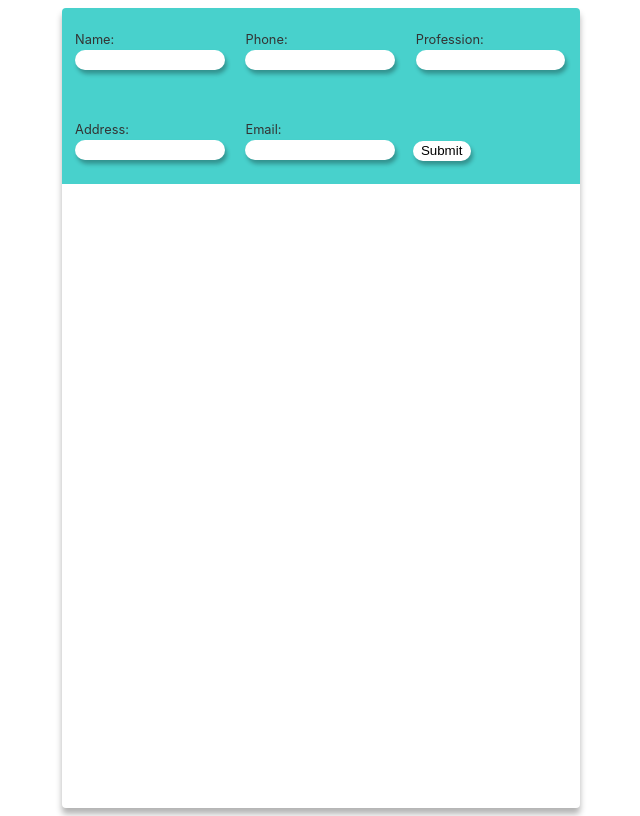
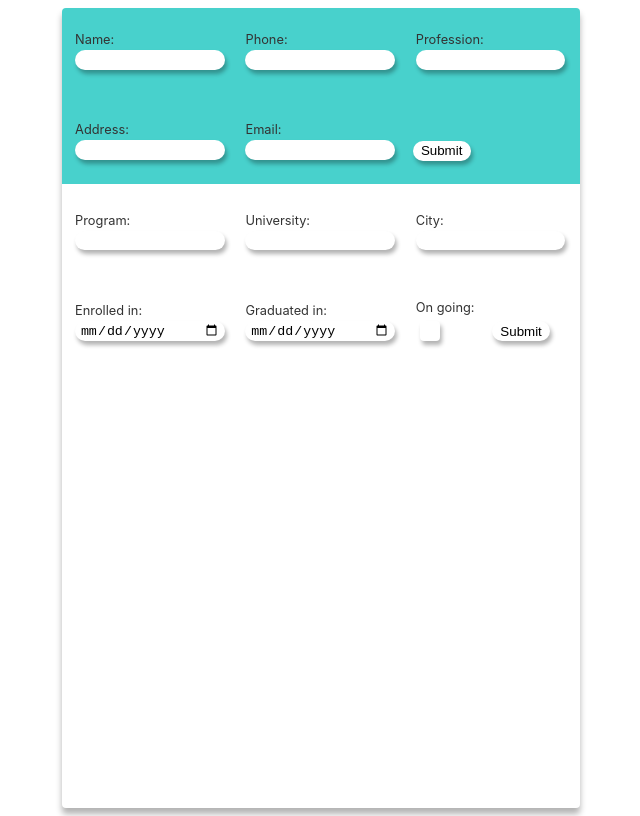
Before and after one commit to simonetimi/cv-app, a React (Vite) app: page / in a window 1280 px wide. Shown: the whole page, without its empty margins (319-959 px from the left). Built offline with nearby package versions, Linux system fonts and the light colour scheme; the HTML template or start-up script is replaced by a standard one.

Commit message:
feat: add education section

```diff
--- a/src/components/Editor.jsx
+++ b/src/components/Editor.jsx
@@ -1,12 +1,16 @@
 /* eslint-disable react/jsx-no-bind */
 /* eslint-disable react/prop-types */
 import '../styles/Editor.css';
+import '../styles/Experience.css';
+
 import Header from './Header';
+import Education from './Education';
 
 function Editor() {
   return (
     <div className='Editor'>
       <Header />
+      <Education />
     </div>
   );
 }
--- a/src/components/Education.jsx
+++ b/src/components/Education.jsx
@@ -2,4 +2,73 @@
 import { useState } from 'react';
 import Input from './Input';
 
-function Education() {}
+function CheckInput({ label, id, handleCheck }) {
+  return (
+    <label htmlFor={id}>
+      {label}:
+      <input id={id} type='checkbox' onChange={handleCheck} />
+    </label>
+  );
+}
+
+function Education() {
+  const [isEduSubmitted, setIsEduSubmitted] = useState(false);
+  const [eduInput, setEduInput] = useState([
+    {
+      program: '',
+      uni: '',
+      location: '',
+      start: '',
+      end: '',
+    },
+  ]);
+  const [eduCheck, setEduCheck] = useState(false);
+
+  function handleSubmit(event) {
+    event.preventDefault();
+    setIsEduSubmitted(true);
+  }
+
+  const handleCheck = (event) => {
+    setEduCheck(event.target.checked);
+  };
+
+  const handleOnChange = (event) => {
+    const { id, value } = event.target;
+    setEduInput((prevState) => ({
+      ...prevState,
+      [id]: value,
+    }));
+  };
+
+  return !isEduSubmitted ? (
+    <section className='forms'>
+      <Input label='Program' type='text' id='program' handleOnChange={handleOnChange} />
+      <Input label='University' type='text' id='uni' handleOnChange={handleOnChange} />
+      <Input label='City' type='text' id='location' handleOnChange={handleOnChange} />
+      <Input label='Enrolled in' type='date' id='start' handleOnChange={handleOnChange} />
+      {!eduCheck && (
+        <Input label='Graduated in' type='date' id='end' handleOnChange={handleOnChange} />
+      )}
+      <CheckInput label='On going' id='ongoing' handleCheck={handleCheck} />
+      <button type='button' onClick={handleSubmit}>
+        Submit
+      </button>
+    </section>
+  ) : (
+    <section className='display'>
+      <div>
+        <p>{eduInput.program}</p>
+        <p>{eduInput.uni}</p>
+      </div>
+      <div>
+        <p>
+          {eduInput.start} - {eduCheck ? 'Present' : eduInput.end}
+        </p>
+        <p>{eduInput.location}</p>
+      </div>
+    </section>
+  );
+}
+
+export default Education;
--- a/src/styles/Editor.css
+++ b/src/styles/Editor.css
@@ -45,6 +45,8 @@ header>div>p {
   margin: 0.3rem;
 }
 
+/* Forms styles */
+
 label {
   margin: 0.4rem 0.2rem 0.4rem 0.8rem;
   display: flex;
@@ -70,3 +72,19 @@ button {
   height: 20px;
   border-radius: 10px;
 }
+
+input[type=checkbox] {
+  width: 20px;
+  height: 20px;
+  border-radius: 4px;
+  appearance: none;
+}
+
+input[type=checkbox]:hover {
+  cursor: pointer;
+  background-color: mediumaquamarine;
+}
+
+input[type=checkbox]:checked {
+  background-color: mediumaquamarine;
+}
--- /dev/null
+++ b/src/styles/Experience.css
@@ -0,0 +1,35 @@
+section.forms {
+  display: flex;
+  flex-wrap: wrap;
+  align-items: center;
+  gap: 0.3rem;
+}
+
+section {
+  border-top-left-radius: 4px;
+  border-top-right-radius: 4px;
+  width: 100%;
+  height: 22vh;
+  font-size: 0.8rem;
+}
+
+section>div:nth-child(1)>p:nth-child(1) {
+  font-size: 1.4rem;
+}
+
+section>div:nth-child(1)>p:nth-child(2) {
+  font-size: 1rem;
+
+}
+
+section>div:nth-child(2) {
+  border-bottom: 1px solid #333;
+}
+
+section>div {
+  margin: 1rem;
+}
+
+section>div>p {
+  margin: 0.3rem;
+}
```
